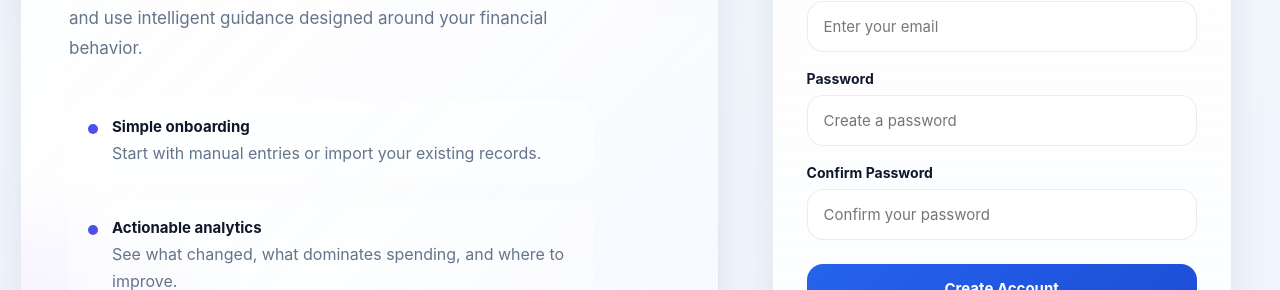
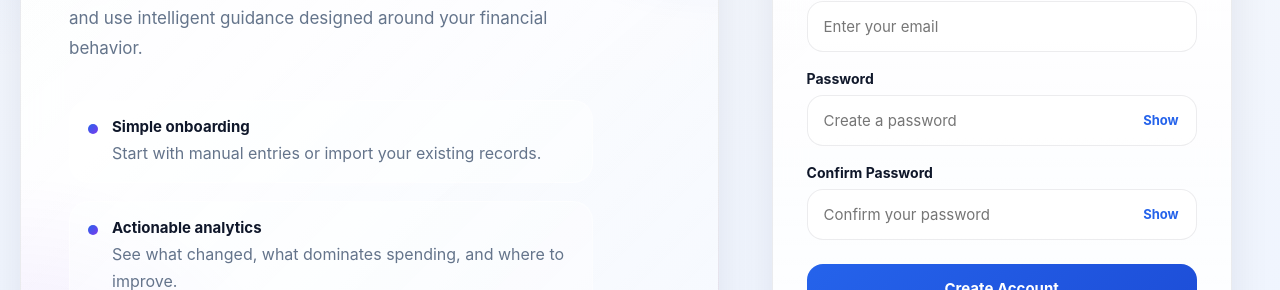
Before and after one commit to pooriaaj/smart-spending-analyzer, a React app in the folder frontend/: page /register in a window 1280 px wide. Shown: the part 315-605 px from the top of the page. Built offline with nearby package versions, Linux system fonts and the light colour scheme; no server answers; the HTML template or start-up script is replaced by a standard one.

Commit message:
Phase 1: auth improvements (password toggle)

```diff
--- /dev/null
+++ b/frontend/src/components/PasswordField.jsx
@@ -0,0 +1,44 @@
+import { useState } from "react";
+
+function PasswordField({
+  label,
+  value,
+  onChange,
+  placeholder,
+  name,
+  autoComplete,
+  required = false,
+}) {
+  const [showPassword, setShowPassword] = useState(false);
+
+  return (
+    <div className="auth-field">
+      <label htmlFor={name}>{label}</label>
+
+      <div className="password-input-wrapper">
+        <input
+          id={name}
+          name={name}
+          type={showPassword ? "text" : "password"}
+          placeholder={placeholder}
+          value={value}
+          onChange={onChange}
+          autoComplete={autoComplete}
+          required={required}
+        />
+
+        <button
+          type="button"
+          className="password-toggle-button"
+          onClick={() => setShowPassword((prev) => !prev)}
+          aria-label={showPassword ? `Hide ${label}` : `Show ${label}`}
+          aria-pressed={showPassword}
+        >
+          {showPassword ? "Hide" : "Show"}
+        </button>
+      </div>
+    </div>
+  );
+}
+
+export default PasswordField;
--- a/frontend/src/index.css
+++ b/frontend/src/index.css
@@ -1486,6 +1486,46 @@ body {
 
 .auth-footer a:hover {
   text-decoration: underline;
+}
+
+.password-input-wrapper {
+  position: relative;
+  display: flex;
+  align-items: center;
+}
+
+.password-input-wrapper input {
+  padding-right: 82px;
+}
+
+.password-toggle-button {
+  position: absolute;
+  right: 10px;
+  border: none;
+  background: transparent;
+  color: var(--brand);
+  font-size: 13px;
+  font-weight: 700;
+  cursor: pointer;
+  padding: 6px 8px;
+  border-radius: 10px;
+}
+
+.password-toggle-button:hover {
+  background: rgba(37, 99, 235, 0.08);
+}
+
+.password-toggle-button:focus-visible {
+  outline: none;
+  box-shadow: 0 0 0 3px rgba(37, 99, 235, 0.14);
+}
+
+:root[data-theme="dark"] .password-toggle-button {
+  color: #93c5fd;
+}
+
+:root[data-theme="dark"] .password-toggle-button:hover {
+  background: rgba(96, 165, 250, 0.12);
 }
 
 .login-card,
--- a/frontend/src/pages/LoginPage.jsx
+++ b/frontend/src/pages/LoginPage.jsx
@@ -1,6 +1,7 @@
 import { useState, useEffect } from "react";
 import { useNavigate, Link } from "react-router-dom";
 import api from "../services/api";
+import PasswordField from "../components/PasswordField";
 
 function LoginPage() {
   const [email, setEmail] = useState("");
@@ -87,26 +88,27 @@ function LoginPage() {
 
             <form onSubmit={handleLogin} className="auth-form">
               <div className="auth-field">
-                <label>Email</label>
+                <label htmlFor="login-email">Email</label>
                 <input
+                  id="login-email"
                   type="email"
                   placeholder="Enter your email"
                   value={email}
                   onChange={(e) => setEmail(e.target.value)}
+                  autoComplete="email"
                   required
                 />
               </div>
 
-              <div className="auth-field">
-                <label>Password</label>
-                <input
-                  type="password"
-                  placeholder="Enter your password"
-                  value={password}
-                  onChange={(e) => setPassword(e.target.value)}
-                  required
-                />
-              </div>
+              <PasswordField
+                label="Password"
+                name="login-password"
+                placeholder="Enter your password"
+                value={password}
+                onChange={(e) => setPassword(e.target.value)}
+                autoComplete="current-password"
+                required
+              />
 
               <button type="submit" className="auth-submit-button">
                 Login
--- a/frontend/src/pages/RegisterPage.jsx
+++ b/frontend/src/pages/RegisterPage.jsx
@@ -1,6 +1,7 @@
 import { useState, useEffect } from "react";
 import { useNavigate, Link } from "react-router-dom";
 import api from "../services/api";
+import PasswordField from "../components/PasswordField";
 
 function RegisterPage() {
   const [email, setEmail] = useState("");
@@ -88,37 +89,37 @@ function RegisterPage() {
 
             <form onSubmit={handleRegister} className="auth-form">
               <div className="auth-field">
-                <label>Email</label>
+                <label htmlFor="register-email">Email</label>
                 <input
+                  id="register-email"
                   type="email"
                   placeholder="Enter your email"
                   value={email}
                   onChange={(e) => setEmail(e.target.value)}
+                  autoComplete="email"
                   required
                 />
               </div>
 
-              <div className="auth-field">
-                <label>Password</label>
-                <input
-                  type="password"
+              <PasswordField
+                label="Password"
+                name="register-password"
                 placeholder="Create a password"
                 value={password}
                 onChange={(e) => setPassword(e.target.value)}
+                autoComplete="new-password"
                 required
               />
-              </div>
 
-              <div className="auth-field">
-                <label>Confirm Password</label>
-                <input
-                  type="password"
+              <PasswordField
+                label="Confirm Password"
+                name="register-confirm-password"
                 placeholder="Confirm your password"
                 value={confirmPassword}
                 onChange={(e) => setConfirmPassword(e.target.value)}
+                autoComplete="new-password"
                 required
               />
-              </div>
 
               <button type="submit" className="auth-submit-button">
                 Create Account
```
Lines whose indentation alone changed are shown as unchanged.
